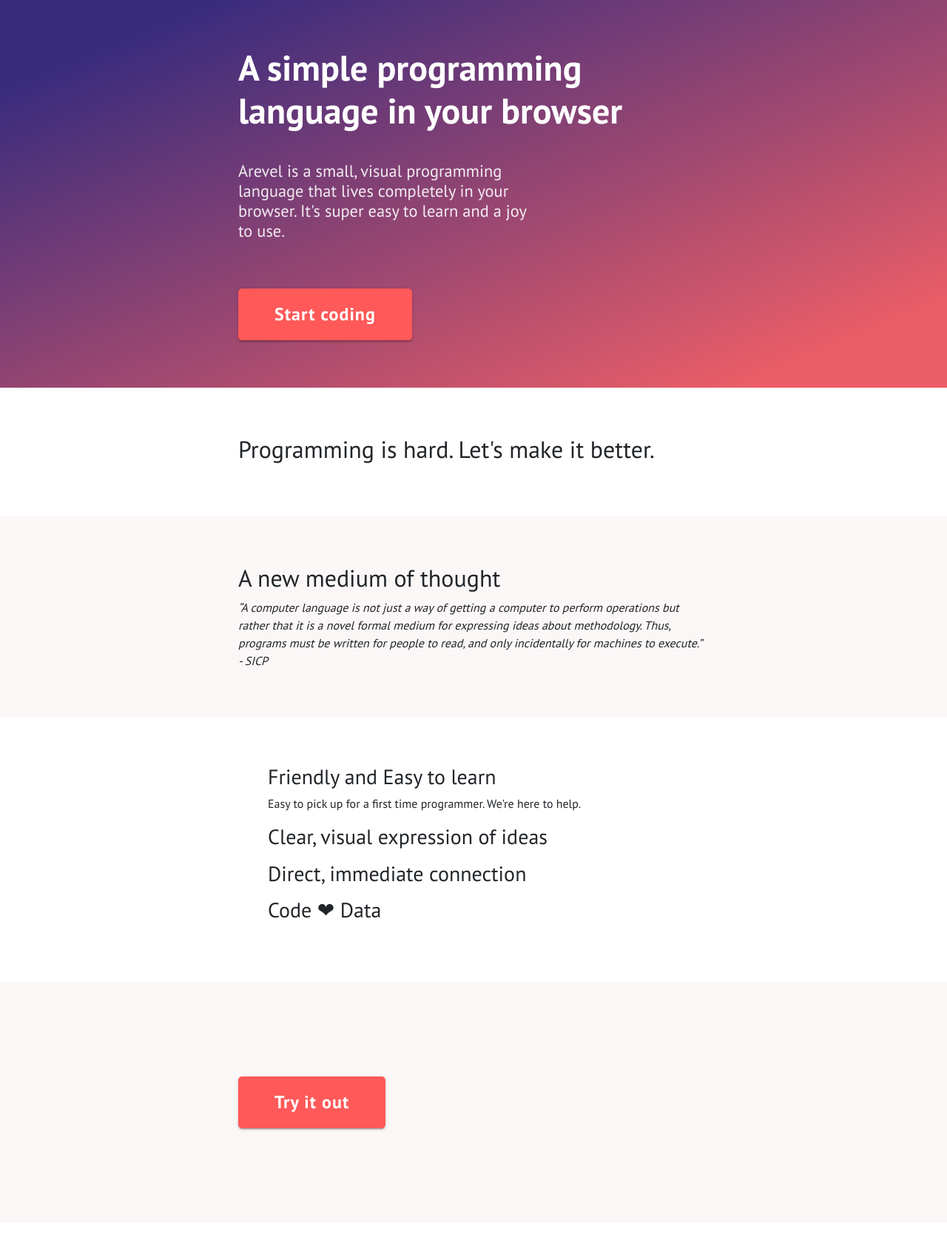
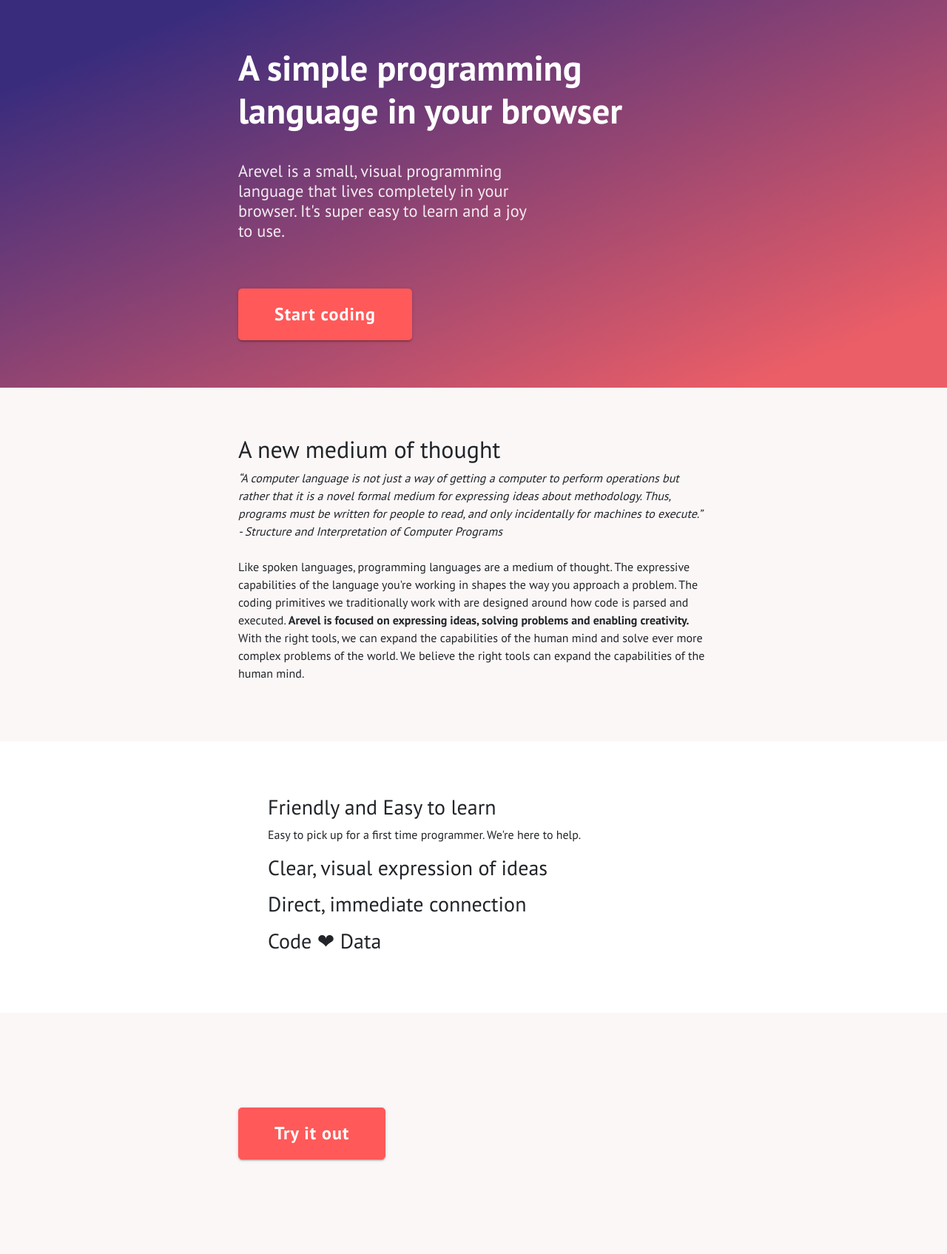
Before and after one commit to Feni/av0, a Django app: template templates/landing.html in a window 1280 px wide. Shown: the part 78-1773 px from the top of the page at 74% size. Before the commit the page ends 1607 px from the top, so only its background shows below. Run offline with Django 3.2, Linux system fonts and the light colour scheme; the template is opened without the code that fills it, so the values that code supplies are empty; some libraries are stand-ins or nearby versions.

Commit message:
WIP landing page copy improvements

```diff
--- a/templates/landing.html
+++ b/templates/landing.html
@@ -21,7 +21,6 @@
 {% block content %}
     <div class="LandingHeader cover">
         <div class="LandingHeader--content">
-
             <h1>A simple programming language in your browser</h1>
 
             <h2>Arevel is a small, visual programming language that lives completely in your browser.
@@ -34,12 +33,7 @@
         </div>
     </div>
 
-    <section class="LandingSection">
-        <!-- 99 Problems -->
-        <h2>Programming is hard. Let's make it better.</h2>
 
-
-    </section>
 
 
     <div class="LandingSection--wrapper grey">
@@ -49,8 +43,34 @@
         <i>
             “A computer language is not just a way of getting a computer to perform operations but rather that it is a novel formal medium for expressing ideas about methodology. Thus, programs must be written for people to read, and only incidentally for machines to execute.”
             <br>
-            - SICP
+            - Structure and Interpretation of Computer Programs
         </i>
+
+        <br><br>
+        <p>
+            Like spoken languages, programming languages are a medium of thought.
+            The expressive capabilities of the language you're working in shapes the way you approach a problem.
+
+            The coding primitives we traditionally work with are designed around how code is parsed and executed.
+
+            <b>Arevel is focused on expressing ideas, solving problems and enabling creativity. </b>
+
+            With the right tools, we can expand the capabilities of the human mind and solve ever more complex problems of the world.
+            We believe the right tools can expand the capabilities of the human mind.
+        </p>
+
+        <!-- <ul class="unstyled">
+
+            <li>Programming should be simpler and accessible to more people</li>
+            <li>Code designed for humans rather than computers.
+                Focus on usability and expressivity rather than parsing, compilation or execution details.
+                Work at a high level on the problem at hand, directly building the product, rather than managing execution details.
+            </li>
+            <li>
+                Software development should be faster and better.
+            </li>
+            <li>A tool for thinking. Expanding the limits of the human mind. A lever, a bicycle for the mind.</li>
+        </ul> -->
 
         <!-- Focus on human usability. Code faster. Better. Simplify complexity. A tool for thinking. A tool for thought. -->
 
@@ -59,6 +79,7 @@
 
 
     <section class="LandingSection">
+        <h2></h2>
         <!-- Features -->
         <ul class="unstyled">
             <li>
```
